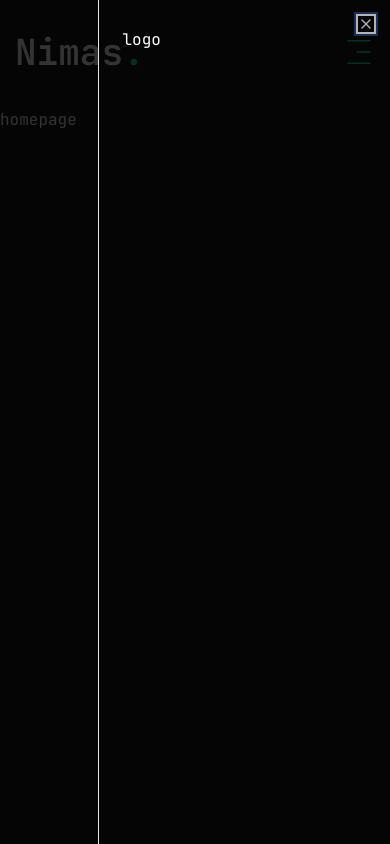
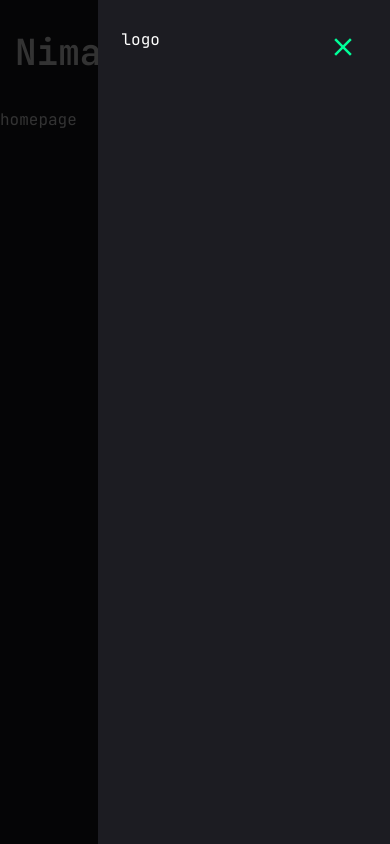
Before and after one commit to Kafoor-Nimas/my-portfolio, a Next.js app: page / in a window 390 px wide. Both pictures are taken after a click on the button 359 px from the left and 52 px from the top of the page. Built offline with nearby package versions, Linux system fonts and the light colour scheme.

Commit message:
close button on mobile navbar

```diff
--- a/components/ui/sheet.jsx
+++ b/components/ui/sheet.jsx
@@ -1,32 +1,33 @@
 "use client";
-import * as React from "react"
-import * as SheetPrimitive from "@radix-ui/react-dialog"
+import * as React from "react";
+import * as SheetPrimitive from "@radix-ui/react-dialog";
 import { cva } from "class-variance-authority";
-import { X } from "lucide-react"
+import { cn } from "@/lib/utils";
 
-import { cn } from "@/lib/utils"
+import { IoMdClose } from "react-icons/io";
 
-const Sheet = SheetPrimitive.Root
+const Sheet = SheetPrimitive.Root;
 
-const SheetTrigger = SheetPrimitive.Trigger
+const SheetTrigger = SheetPrimitive.Trigger;
 
-const SheetClose = SheetPrimitive.Close
+const SheetClose = SheetPrimitive.Close;
 
-const SheetPortal = SheetPrimitive.Portal
+const SheetPortal = SheetPrimitive.Portal;
 
 const SheetOverlay = React.forwardRef(({ className, ...props }, ref) => (
   <SheetPrimitive.Overlay
     className={cn(
       "fixed inset-0 z-50 bg-black/80  data-[state=open]:animate-in data-[state=closed]:animate-out data-[state=closed]:fade-out-0 data-[state=open]:fade-in-0",
-      className
+      className,
     )}
     {...props}
-    ref={ref} />
-))
-SheetOverlay.displayName = SheetPrimitive.Overlay.displayName
+    ref={ref}
+  />
+));
+SheetOverlay.displayName = SheetPrimitive.Overlay.displayName;
 
 const sheetVariants = cva(
-  "fixed z-50 gap-4 bg-background p-6 shadow-lg transition ease-in-out data-[state=closed]:duration-300 data-[state=open]:duration-500 data-[state=open]:animate-in data-[state=closed]:animate-out",
+  "fixed z-50 gap-4 bg-primary p-6 shadow-lg transition ease-in-out data-[state=closed]:duration-300 data-[state=open]:duration-500 data-[state=open]:animate-in data-[state=closed]:animate-out",
   {
     variants: {
       side: {
@@ -35,65 +36,74 @@ const sheetVariants = cva(
           "inset-x-0 bottom-0 border-t data-[state=closed]:slide-out-to-bottom data-[state=open]:slide-in-from-bottom",
         left: "inset-y-0 left-0 h-full w-3/4 border-r data-[state=closed]:slide-out-to-left data-[state=open]:slide-in-from-left sm:max-w-sm",
         right:
-          "inset-y-0 right-0 h-full w-3/4 border-l data-[state=closed]:slide-out-to-right data-[state=open]:slide-in-from-right sm:max-w-sm",
+          "inset-y-0 right-0 h-full w-3/4 data-[state=closed]:slide-out-to-right data-[state=open]:slide-in-from-right sm:max-w-sm",
       },
     },
     defaultVariants: {
       side: "right",
     },
-  }
-)
+  },
+);
 
-const SheetContent = React.forwardRef(({ side = "right", className, children, ...props }, ref) => (
+const SheetContent = React.forwardRef(
+  ({ side = "right", className, children, ...props }, ref) => (
     <SheetPortal>
       <SheetOverlay />
-    <SheetPrimitive.Content ref={ref} className={cn(sheetVariants({ side }), className)} {...props}>
-      <SheetPrimitive.Close
-        className="absolute right-4 top-4 rounded-sm opacity-70 ring-offset-background transition-opacity hover:opacity-100 focus:outline-none focus:ring-2 focus:ring-ring focus:ring-offset-2 disabled:pointer-events-none data-[state=open]:bg-secondary">
-        <X className="h-4 w-4" />
+      <SheetPrimitive.Content
+        ref={ref}
+        className={cn(sheetVariants({ side }), className)}
+        {...props}
+      >
+        <SheetPrimitive.Close className="absolute right-8 top-8 transition-opacity outline-none">
+          <IoMdClose className="text-3xl text-accent" />
           <span className="sr-only">Close</span>
         </SheetPrimitive.Close>
         {children}
       </SheetPrimitive.Content>
     </SheetPortal>
-))
-SheetContent.displayName = SheetPrimitive.Content.displayName
+  ),
+);
+SheetContent.displayName = SheetPrimitive.Content.displayName;
 
-const SheetHeader = ({
+const SheetHeader = ({ className, ...props }) => (
+  <div
+    className={cn(
+      "flex flex-col space-y-2 text-center sm:text-left",
       className,
-  ...props
-}) => (
+    )}
+    {...props}
+  />
+);
+SheetHeader.displayName = "SheetHeader";
+
+const SheetFooter = ({ className, ...props }) => (
   <div
-    className={cn("flex flex-col space-y-2 text-center sm:text-left", className)}
-    {...props} />
-)
-SheetHeader.displayName = "SheetHeader"
-
-const SheetFooter = ({
+    className={cn(
+      "flex flex-col-reverse sm:flex-row sm:justify-end sm:space-x-2",
       className,
-  ...props
-}) => (
-  <div
-    className={cn("flex flex-col-reverse sm:flex-row sm:justify-end sm:space-x-2", className)}
-    {...props} />
-)
-SheetFooter.displayName = "SheetFooter"
+    )}
+    {...props}
+  />
+);
+SheetFooter.displayName = "SheetFooter";
 
 const SheetTitle = React.forwardRef(({ className, ...props }, ref) => (
   <SheetPrimitive.Title
     ref={ref}
     className={cn("text-lg font-semibold text-foreground", className)}
-    {...props} />
-))
-SheetTitle.displayName = SheetPrimitive.Title.displayName
+    {...props}
+  />
+));
+SheetTitle.displayName = SheetPrimitive.Title.displayName;
 
 const SheetDescription = React.forwardRef(({ className, ...props }, ref) => (
   <SheetPrimitive.Description
     ref={ref}
     className={cn("text-sm text-muted-foreground", className)}
-    {...props} />
-))
-SheetDescription.displayName = SheetPrimitive.Description.displayName
+    {...props}
+  />
+));
+SheetDescription.displayName = SheetPrimitive.Description.displayName;
 
 export {
   Sheet,
@@ -106,4 +116,4 @@ export {
   SheetFooter,
   SheetTitle,
   SheetDescription,
-}
+};
```
Lines whose indentation alone changed are shown as unchanged.
